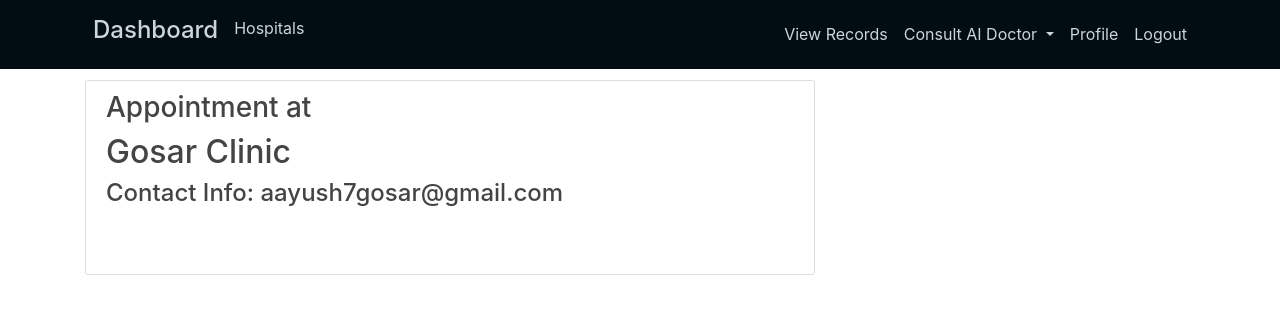
After one commit to ManavRanawat/Hackbattle-2020, a Django app: page /records/ in a window 1280 px wide. The commit adds this page. Shown: the top 314 px of the page. Run offline with Django 3.2, Linux system fonts and the light colour scheme; a user stored in the database is signed in; data comes from the database, SQL or seed files in the repository; both versions use the stored data as it was before the commit; tables that the repository leaves empty hold one stand-in row (values such as "Sample post"); some libraries are stand-ins or nearby versions.

Commit message:
Book Appointment

```diff
--- a/hackbattle/hackbattle/settings.py
+++ b/hackbattle/hackbattle/settings.py
@@ -135,5 +135,5 @@ EMAIL_BACKEND = 'django.core.mail.backends.smtp.EmailBackend'
 EMAIL_HOST = 'smtp.gmail.com'
 EMAIL_PORT = 587
 EMAIL_USE_TLS = True
-EMAIL_HOST_USER = 'submission.spit@gmail.com'
+EMAIL_HOST_USER = 'submissionspit@gmail.com'
 EMAIL_HOST_PASSWORD = 'nathejcyeiygpide'
--- a/hackbattle/users/models.py
+++ b/hackbattle/users/models.py
@@ -81,8 +81,6 @@ class Speciality(models.Model):
 class Appointment(models.Model):
     hname=models.ForeignKey(Hospital,on_delete=models.CASCADE)
     patient=models.ForeignKey(Profile,on_delete=models.CASCADE)
-    accepted=models.BooleanField()
-    date_of_appt=models.DateTimeField(default=None)
 
     def __str__(self):
         return self.hname.name
--- a/hackbattle/users/templates/users/base.html
+++ b/hackbattle/users/templates/users/base.html
@@ -38,6 +38,7 @@
               <a class="nav-item nav-link" href="{% url 'addspeciality' %}">Add Speciality</a>
               <a class="nav-item nav-link" href="{% url 'post-create' %}">Add Post</a>
               {% else %}
+              <a class="nav-item nav-link" href="{% url 'previous-records' %}">View Records</a>
               <li class="nav-item dropdown">
                 <a class="nav-link dropdown-toggle" href="#" id="navbarDropdown" role="button" data-bs-toggle="dropdown" aria-expanded="false">
                   Consult AI Doctor
--- /dev/null
+++ b/hackbattle/users/templates/users/records.html
@@ -0,0 +1,15 @@
+{% extends "users/base.html" %}
+{% load crispy_forms_tags %}
+{% block content %}
+    <div class="content-section">
+        {% if appointments %}
+            {% for appointment in appointments %}
+                <div class="media-body">
+                    <h3>Appointment at </h3><h2>{{appointment.hname.name}}</h2>
+                    <h4>Contact Info: {{appointment.hname.email}}</h4>
+                </div>
+                <br><br>
+            {% endfor %}
+        {% endif %}
+    </div>
+{% endblock content %}
--- a/hackbattle/users/urls.py
+++ b/hackbattle/users/urls.py
@@ -9,15 +9,18 @@ from users.views import *
 
 urlpatterns = [
     path('doctor/',views.register,name='ai-doctor'),
-    path('<int:pk>/chat/',views.chatsection,name='chat'),
+    path('<int:pk>/chat/',views.chatsection_user,name='chat'),
     # path('register-hospital/',views.register_hospital,name='register-hospital'),
     # path('',views.home,name="home"),
     path('hospitals/',views.dashboard,name="hospitals"),
     path('disease/',views.disease,name="disease"),
+    path('suggested/<str:specialist>',views.suggestedspecialist,name='suggested-specialist'),
     path('ct_report/',views.report_ct,name='report-ct'),
     path('xray_report/',views.report_xray,name='report-xray'),
     path('scanct_form/', CTCreateView.as_view(), name='ct-create'),
     path('scanxray_form/', XrayCreateView.as_view(), name='xray-create'),
     path('addspeciality/',views.addspeciality,name='addspeciality'),
     path('hospital_recommend/',views.hospital_recommend,name='hospital-recommend'),
+
+    path('records/',views.records,name='previous-records'),
 ]
--- a/hackbattle/users/views.py
+++ b/hackbattle/users/views.py
@@ -8,6 +8,7 @@ from django.contrib.auth.mixins import LoginRequiredMixin, UserPassesTestMixin
 import pickle
 from . import disease_p,ct_scan,xray
 from django.views.generic import CreateView
+from django.core.mail import send_mail
 
 def register(request):
     if request.method == 'POST':
@@ -74,7 +75,7 @@ def profile(request):
 def aidoctor(request):
     return render(request,'users/ai-doctor.html')
 
-def chatsection(request,pk):
+def chatsection_user(request,pk):
     print(request)
     if request.method=="POST":
         hosp=get_object_or_404(Hospital,id=pk)
@@ -87,7 +88,7 @@ def chatsection(request,pk):
     # pat_id=request.user.id
     pat=Profile.objects.filter(user=request.user).first()
     chats=Chat.objects.filter(hospital=hosp,patient=pat).order_by('date')
-    return render(request,'users/chatsection.html',{'hospital':hosp,'chats':chats})
+    return render(request,'users/chatsection_user.html',{'hospital':hosp,'chats':chats})
 
 
 
@@ -168,7 +169,8 @@ def disease(request):
         if flag==1:
             result=disease_p.disease(a)
             if len(a)==0:
-                print("no symptom selected")
+                messages.warning(request, f'You have not selected any symptoms!')
+                return redirect('disease')
             elif len(a)==1:
                 PatientRecord.objects.create(patient=request.user.profile,symptom1=a[0],symptom2=None,symptom3=None,symptom4=None,disease_detected=result[0])
             elif len(a)==2:
@@ -192,12 +194,12 @@ def disease(request):
             if result[0] in specialist[i]:
                 res=i
                 break
-        print("disease ka specialiy",res)
-        obj=Speciality.objects.filter(speciality=res)
-        print(obj)
+        # print("disease ka speciality",res)
+        # obj=Speciality.objects.filter(speciality=res)
+        # print(obj)
         # arr=obj.values()
 
-        return render(request,'users/hospital_recommend.html',{'disease':result[0],'obj':obj,'res':res})
+        return render(request,'users/hospital_recommend.html',{'disease':result[0],'specialist':res})
 
 class CTCreateView(LoginRequiredMixin, CreateView):
     model = ScanCT
@@ -230,18 +232,37 @@ def report_xray(request):
 
 def hospital_recommend(request):
     print("recommend me aa raha hai")
-
-    # disease=PatientRecord.objects.filter(user=request.user).last()
-    # res=""
-    # for i in specialist.keys():
-    #     if disease in specialist[i]:
-    #         res=i
-    #         break
-    # print(res)
-
     return render(request,'users/hospital_recommend.html')
+#     # disease=PatientRecord.objects.filter(user=request.user).last()
+#     # res=""
+#     # for i in specialist.keys():
+#     #     if disease in specialist[i]:
+#     #         res=i
+#     #         break
+#     # print(res)
 
 
+def suggestedspecialist(request,specialist):
+    hospitalspecialities=Speciality.objects.filter(speciality=specialist)
+    hospitals=[]
+    for i in hospitalspecialities:
+        hospitals.append(i.username)
+    print(hospitals)
+    if request.method=="POST":
+        for hosp in hospitals:
+            if hosp.name in request.POST:
+                Appointment.objects.create(hname=hosp,patient=request.user.profile)
+                messages.success(request, f'Appointment confirmed at hospital {hosp.name}!!')
+                print('EMAILLLLLLLLLLLL')
+                print(request.user.email+"  "+hosp.email)
+                # sending mail to both
+                body='You have an appointment from '+request.user.username
+                send_mail('New Appoinment!',body,'submissionspit@gmail.com',[hosp.email])
+                body='You have booked an appointment for '+hosp.name
+                send_mail('Appointment Confirmation!',body,'submissionspit@gmail.com',[request.user.email])
+                return redirect('blog-home')
+    print(hospitals)
+    return render(request,'users/bookappointment.html',{'hospitals':hospitals})
 
 
 
@@ -262,3 +283,8 @@ def hospital_recommend(request):
 
     # Family Medicine->
     # 'Tuberculosis', 'Common Cold', 'Pneumonia', 'Dimorphic hemmorhoids(piles)',
+
+def records(request):
+    user=request.user
+    appointments=Appointment.objects.filter(patient=user.profile)
+    return render(request,'users/records.html',{'appointments':appointments})
```
Also changed, not shown: hackbattle/users/templates/users/bookappointment.html (added, +15 -0 lines), hackbattle/users/templates/users/hospital_recommend.html (+4 -5 lines), hackbattle/db.sqlite3, hackbattle/users/migrations/0011_auto_20201220_0539.py (added), hackbattle/users/templates/users/chatsection_user.html (renamed from hackbattle/users/templates/users/chatsection.html).
